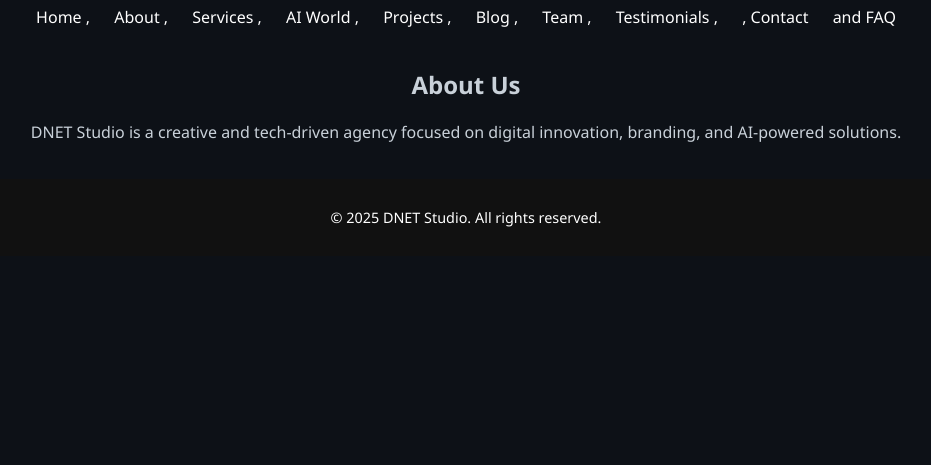
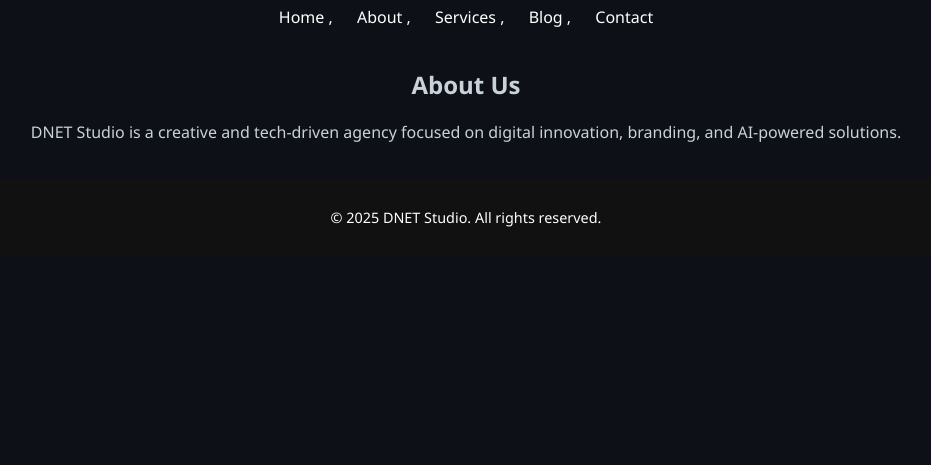
Before and after one commit to dnetstudioytchannel-cell/-dnetstudio2, a plain HTML site: page about.html in a window 1280 px wide. Shown: the part 335-800 px from the top of the page, without its empty margins (174-1105 px from the left). Drawn offline with Linux system fonts and the light colour scheme.

Commit message:
Update about.html
Signed-off-by: dnetstudioytchannel-cell <dnetstudioytchannel@gmail.com>

```diff
--- a/about.html
+++ b/about.html
@@ -8,9 +8,9 @@
 <header>
   <h1>DNET Studio</h1>
   <nav>
-    <a href="introductin 2.html">Home , </a><a href="about.html">About , </a><a href="services.html">Services , </a><a href="ai-world.html">AI World , </a>
-    <a href="projects.html">  Projects , </a><a href="blog.html">Blog , </a><a href="team.html">Team , </a><a href="testimonials.html">Testimonials , </a>
-    <a href="contact.html"> , Contact</a><a href="faq.html"> and FAQ</a>
+    <a href="index.html">Home , </a><a href="about2.html">About , </a><a href="service.html">Services , </a>
+    <a href="blog.html">Blog , </a>
+    <a href="contact.html">Contact</a>
   </nav>
 </header>
 <main>
```
